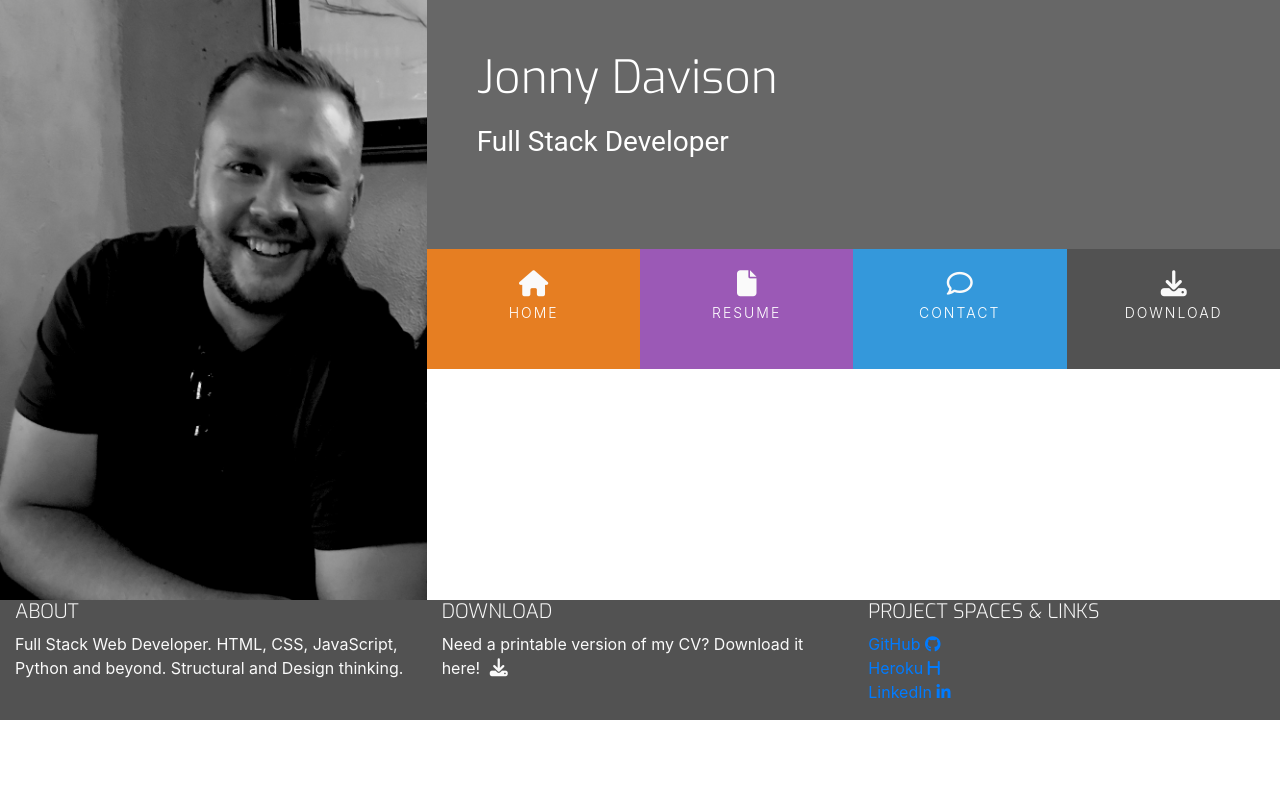
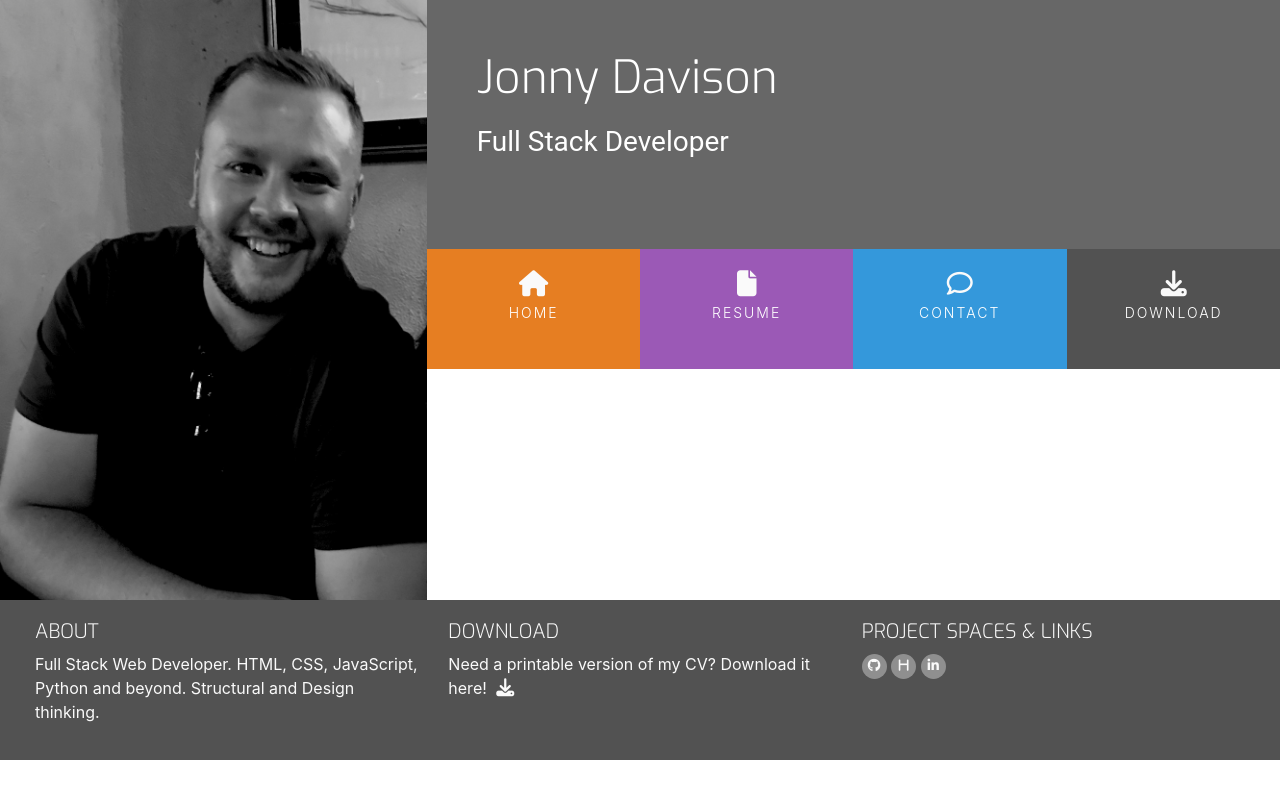
Before and after one commit to JonnyDavison/resume, a plain HTML site: page index.html in a window 1280 px wide. Drawn offline with nearby package versions, Linux system fonts and the light colour scheme; a web font is replaced by a local one.

Commit message:
Remove line breaks from project spaces& links

```diff
--- a/assets/css/style.css
+++ b/assets/css/style.css
@@ -3,10 +3,10 @@
 
 /* ---------- Colours */
 
-/*
-    font-family: 'Exo', sans-serif;
-    font-family: 'Ysabeau', sans-serif;
-*/
+.bg-color-name-title {
+    background-color: #676767;
+}
+
 .ui-menu-color-home {
     background-color: #e67e22;
 }
@@ -47,10 +47,6 @@ h4 {
 }
 
 /* ---------- Heading */
-
-.bg-color-name-title {
-    background-color: #676767;
-}
 
 header {
     margin: 0;
@@ -168,14 +164,14 @@ footer {
     color: #e84610
 }
 
-.social-links li a i {
-    width: 32px;
-    height: 32px;
-    padding: 12px 0;
+.project-links li a i {
+    width: 25px;
+    height: 25px;
+    padding: 5px 0;
     border-radius: 50%;
     font-size: 13px;
-    line-height: 7px;
     text-align: center;
+    display: inline-block;
     color: #fafafa;
     background: #8f8f8f;
     transition: all 0.35s ease-in-out;
@@ -183,3 +179,11 @@ footer {
     -webkit-transition: all 0.35s ease-in-out;
     -o-transition: all 0.35s ease-in-out;
 }
+
+.project-links li a i:hover {
+    background: #e84610;
+}
+
+#footer-details {
+    padding: 20px;
+}
--- a/index.html
+++ b/index.html
@@ -55,11 +55,12 @@
 
     </section>
     <footer class="container-fluid">
-        <div class="row">
+        <div class="row" id="footer-details">
             <div class="col-sm-4">
                 <h5 class="uppercase general-sub">About</h5>
-                <p class="inline-block"> Full Stack Web Developer. HTML, CSS, JavaScript, Python and beyond. Structural
-                    and Design thinking.</p>
+                <p class="inline-block">
+                    Full Stack Web Developer. HTML, CSS, JavaScript, Python and beyond. Structural and Design thinking.
+                </p>
             </div>
             <div class="col-sm-4">
                 <h5 class="uppercase general-sub">Download</h5>
@@ -76,19 +77,22 @@
                 <ul class="list-inline project-links">
                     <li class="list-inline-item">
                         <a href="https://github.com/JonnyDavison" target="_blank">
-                            GitHub <i class="fa fa-github" aria-hidden="true"></i>
+                            <i class="fa fa-github" aria-hidden="true"></i>
+                            <span class="sr-only">GitHub</span>
                         </a>
                     </li>
-                    <br>
+
                     <li class="list-inline-item">
                         <a href="https://daily-sales.herokuapp.com/" target="_blank">
-                            Heroku <i class="fa-solid fa-h" aria-hidden="true"></i>
+                            <i class="fa-solid fa-h" aria-hidden="true"></i>
+                            <span class="sr-only">Heroku Link</span>
                         </a>
                     </li>
-                    <br>
+
                     <li class="list-inline-item">
-                        <a href="https://github.com/JonnyDavison" target="_blank"> LinkedIn <i class="fa fa-linkedin"
-                                aria-hidden="true"></i>
+                        <a href="https://www.linkedin.com/in/jdli/" target="_blank">
+                            <i class="fa fa-linkedin" aria-hidden="true"></i>
+                            <span class="sr-only">LinkedIn Link</span>
                         </a>
                     </li>
                 </ul>
```
